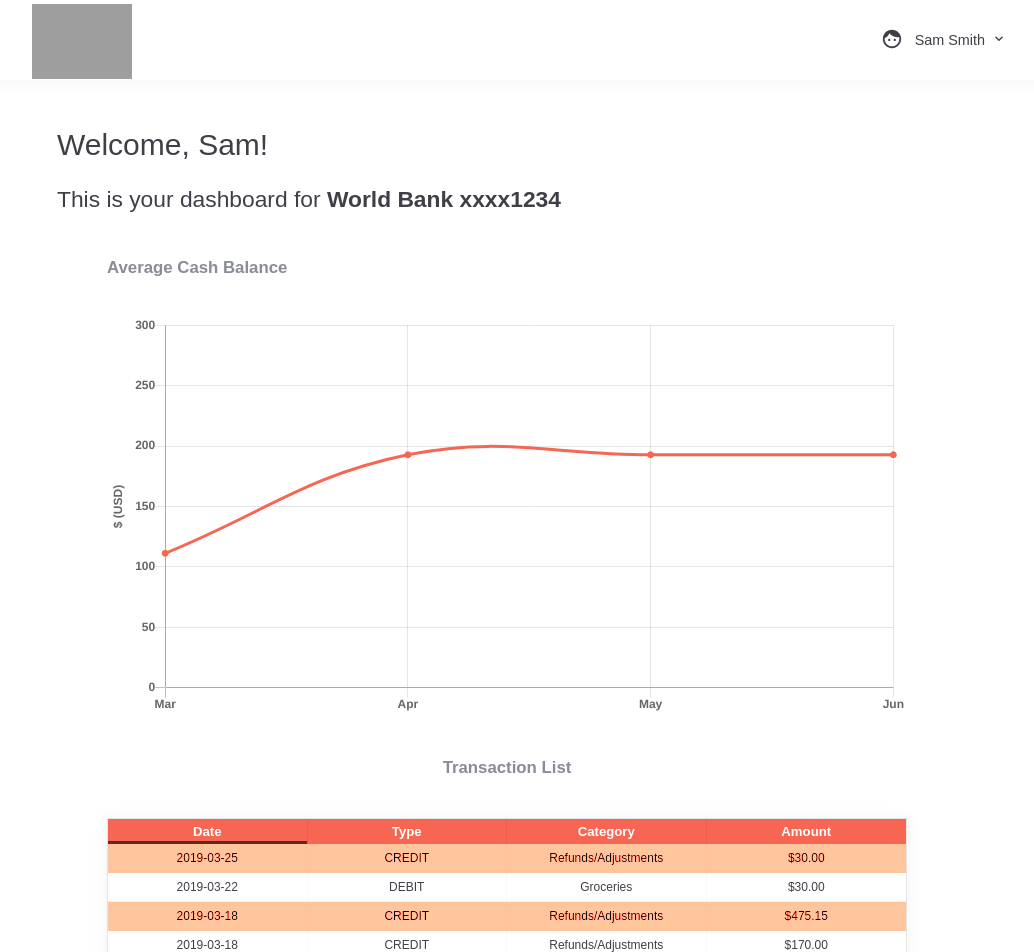
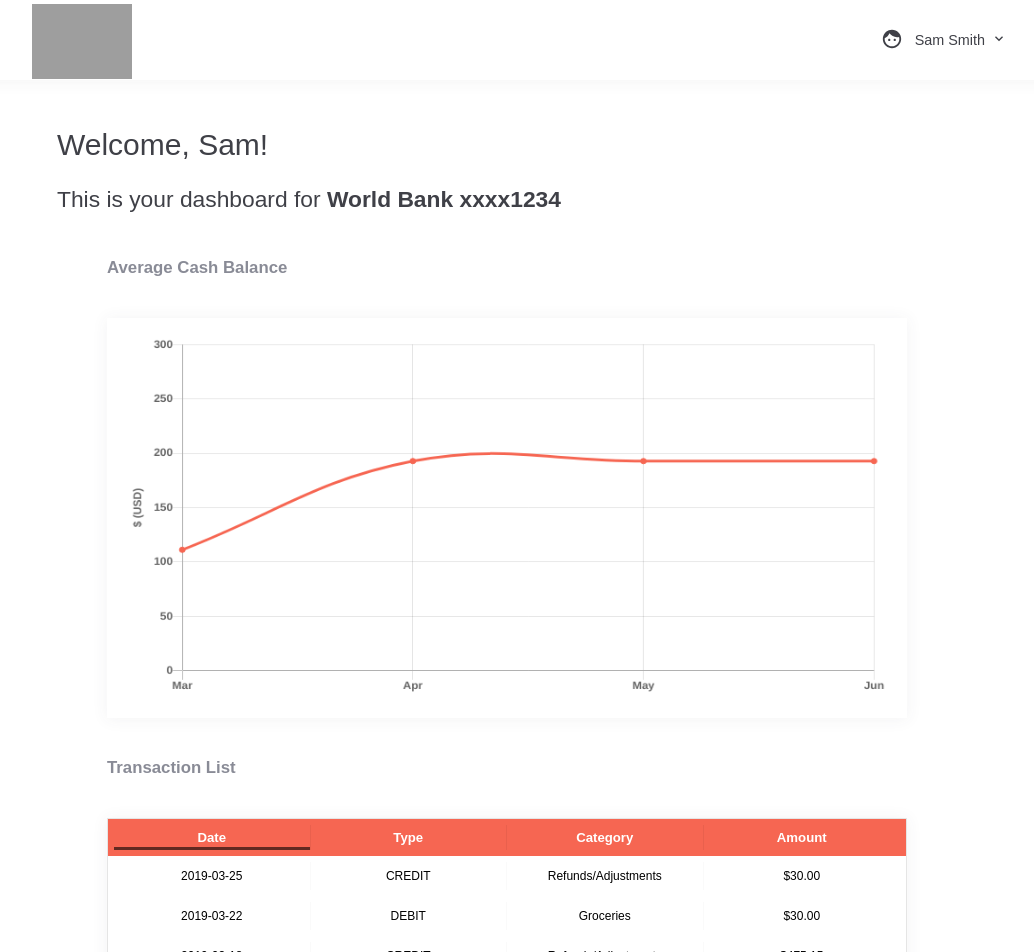
Before and after one commit to davidyoon85/betterfin, a React (Create React App) app: page / in a window 1280 px wide. Shown: the top 952 px of the page, without its empty margins (133-1167 px from the left). Built offline with nearby package versions, Linux system fonts and the light colour scheme; grey boxes are pictures that could not be loaded.

Commit message:
table css

```diff
--- a/src/components/chart.js
+++ b/src/components/chart.js
@@ -42,7 +42,7 @@ class Chart extends Component {
                         // width={500}
                         // height={500}
                         options={{
-                            responsive: true,
+
                             // title:{
                             //     display: true,
                             //     text: 'Monthly Averages',
@@ -87,7 +87,8 @@ class Chart extends Component {
                                 yPadding: 15,
                                 displayColors: false
                             },
-                            // maintainAspectRatio: false
+                            // maintainAspectRatio: false,
+                            responsive: true,
                         }}
                     />
                 </div>
--- a/src/css/main.css
+++ b/src/css/main.css
@@ -188,13 +188,21 @@ img {
 }
 
 .-header {
-    line-height: 1.6;
+    line-height: 2;
 }
 
-.ReactTable .rt-tbody .rt-tr-group:nth-child(odd) {
+.ReactTable .rt-tbody .rt-tr-group:nth-child(n) {
+    color: black;
+    border: none;
+}
+
+.ReactTable .rt-tbody .rt-tr-group:nth-child(n):hover {
     background: #f66652;
-    color: black;
-    filter: brightness(200%);
+    filter: brightness(200%)
+}
+
+.ReactTable.-striped .rt-tr.-odd {
+    background: white;
 }
 
 .ReactTable .-pagination .-btn {
@@ -214,6 +222,10 @@ img {
     color: #f66652;
 }
 
+.rt-tr {
+    padding: 6px;
+}
+
 .table_container {
     width: 80%;
     margin: 0 auto;
@@ -224,7 +236,7 @@ img {
     font-weight: 700;
     font-size: 1.4em;
     margin-bottom: 5%;
-    text-align: center;
+    text-align: left;
 }
 
 .chart_container {
@@ -234,7 +246,6 @@ img {
 
 .chart_section {
     display: flex;
-    width: 100%;
     height: 30%;
 }
 
@@ -245,7 +256,10 @@ img {
 }
 
 canvas {
-    width: 100%;
+    width: 100% !important;
+    box-shadow: 0px 1px 15px 1px rgba(69, 65, 78, 0.06);
+    padding: 20px 20px;
+    box-sizing: border-box;
 }
 
 .chart_header {
```
